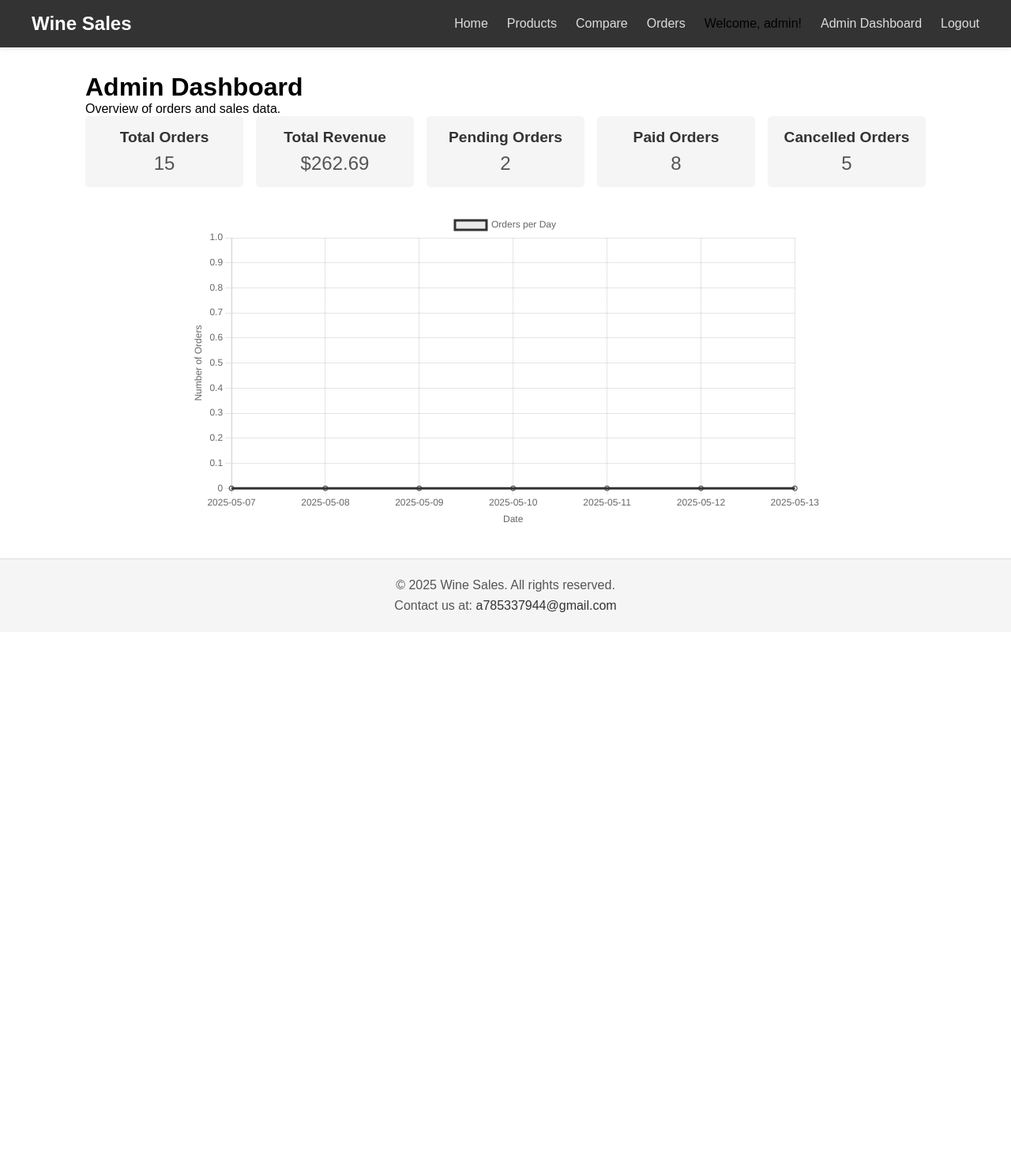
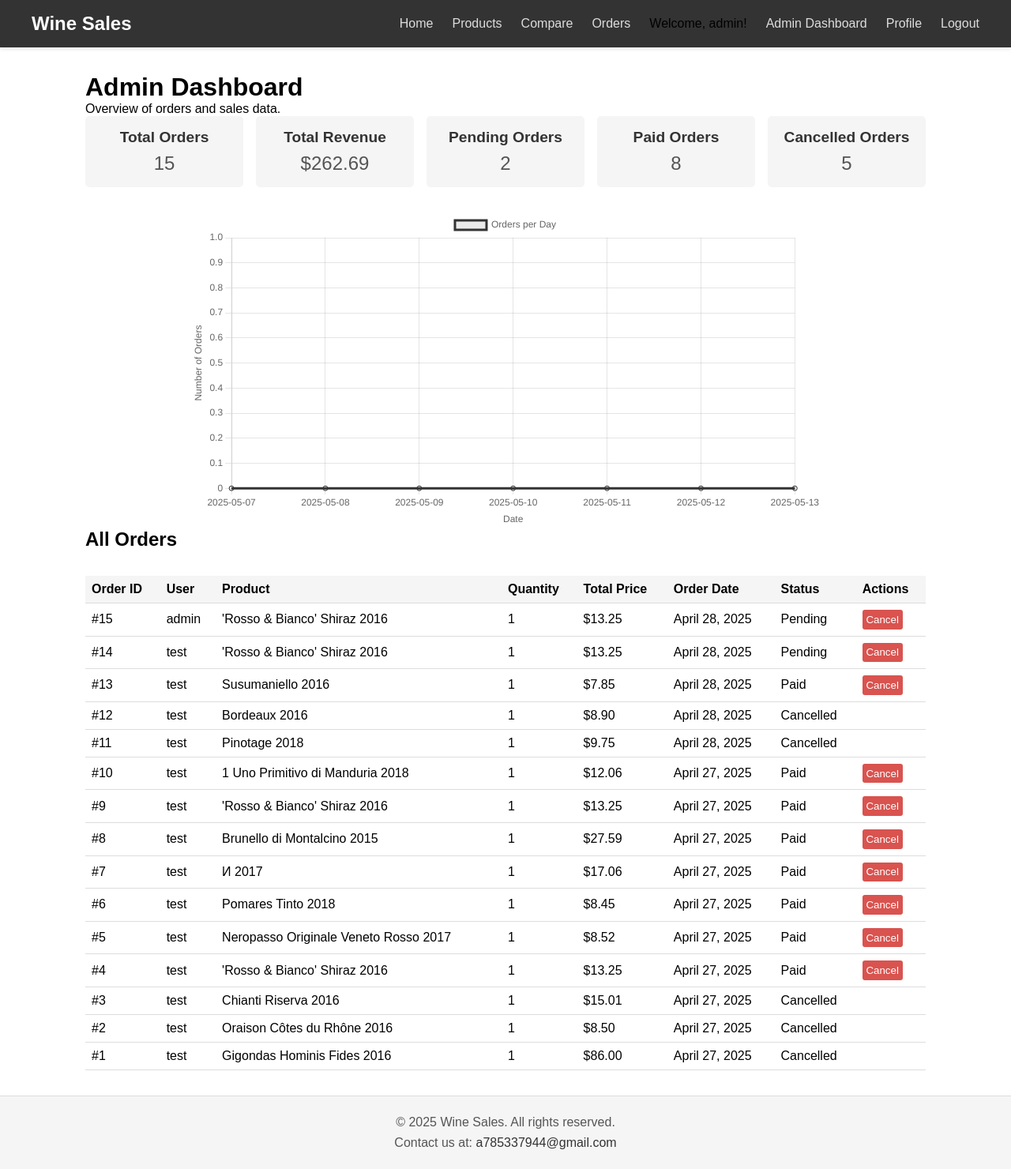
Before and after one commit to CapKnight/Ass3, a Django app: page /orders/admin/dashboard/ in a window 1280 px wide. Shown: the whole page at 79% size. Before the commit the page ends 775 px from the top, so only its background shows below. Run offline with Django 5.2, Linux system fonts and the light colour scheme; a user stored in the database is signed in; data comes from the database, SQL or seed files in the repository; both versions use the stored data as it was after the commit.

Commit message:
new profile page. admin can edit all the orders

```diff
--- a/ecommerce/settings.py
+++ b/ecommerce/settings.py
@@ -24,7 +24,7 @@ BASE_DIR = Path(__file__).resolve().parent.parent
 SECRET_KEY = 'django-insecure-si8ito0a6q0!9s6$88d5)+7^gs)t#*8d(4$j9cl2)neakml(6+'
 
 # SECURITY WARNING: don't run with debug turned on in production!
-DEBUG = False
+DEBUG = True
 
 LOGIN_URL = '/accounts/login/'
 
--- a/orders/templates/admin_dashboard.html
+++ b/orders/templates/admin_dashboard.html
@@ -32,6 +32,30 @@
             max-width: 800px;
             margin: 0 auto;
         }
+        table {
+            width: 100%;
+            border-collapse: collapse;
+            margin-top: 2rem;
+        }
+        th, td {
+            padding: 0.5rem;
+            text-align: left;
+            border-bottom: 1px solid #ddd;
+        }
+        th {
+            background-color: #f5f5f5;
+        }
+        .cancel-btn {
+            padding: 0.3rem;
+            background-color: #d9534f;
+            color: #fff;
+            border: none;
+            border-radius: 3px;
+            cursor: pointer;
+        }
+        .cancel-btn:hover {
+            background-color: #c9302c;
+        }
     </style>
 
     <h1>Admin Dashboard</h1>
@@ -63,6 +87,55 @@
     <div class="chart-container">
         <canvas id="ordersChart"></canvas>
     </div>
+
+    <!-- 所有订单列表 -->
+    <h2>All Orders</h2>
+    {% if messages %}
+        <ul style="color: green;">
+            {% for message in messages %}
+                <li>{{ message }}</li>
+            {% endfor %}
+        </ul>
+    {% endif %}
+    <table>
+        <thead>
+            <tr>
+                <th>Order ID</th>
+                <th>User</th>
+                <th>Product</th>
+                <th>Quantity</th>
+                <th>Total Price</th>
+                <th>Order Date</th>
+                <th>Status</th>
+                <th>Actions</th>
+            </tr>
+        </thead>
+        <tbody>
+            {% for order in orders %}
+                <tr>
+                    <td>#{{ order.id }}</td>
+                    <td>{{ order.user.username }}</td>
+                    <td>{{ order.product.name }}</td>
+                    <td>{{ order.quantity }}</td>
+                    <td>${{ order.total_price }}</td>
+                    <td>{{ order.order_date|date:"F d, Y" }}</td>
+                    <td>{{ order.status }}</td>
+                    <td>
+                        {% if order.status == 'Pending' or order.status == 'Paid' %}
+                            <form method="post" action="{% url 'orders:cancel_order' order.id %}" style="display: inline;">
+                                {% csrf_token %}
+                                <button type="submit" class="cancel-btn">Cancel</button>
+                            </form>
+                        {% endif %}
+                    </td>
+                </tr>
+            {% empty %}
+                <tr>
+                    <td colspan="8" style="text-align: center; padding: 0.5rem;">No orders found.</td>
+                </tr>
+            {% endfor %}
+        </tbody>
+    </table>
 
     <script src="https://cdn.jsdelivr.net/npm/chart.js"></script>
     <script>
--- a/orders/views.py
+++ b/orders/views.py
@@ -65,16 +65,26 @@ def pay_selected_orders(request):
 
 @login_required
 def cancel_order(request, order_id):
-    order = get_object_or_404(Order, id=order_id, user=request.user)
-    if order.status not in ['Pending', 'Paid']:
-        messages.error(request, f"Order #{order.id} cannot be cancelled. Current status: {order.status}.")
-    else:
-        product = order.product
-        product.inventory += order.quantity
-        product.save()
-        order.status = 'Cancelled'
-        order.save()
-        messages.success(request, f"Order #{order.id} has been cancelled successfully!")
+    order = get_object_or_404(Order, id=order_id)
+
+    # 普通用户只能取消自己的订单，管理员可以取消任何订单
+    if not request.user.is_staff and request.user != order.user:
+        messages.error(request, "You do not have permission to cancel this order.")
+        return redirect('orders:order_list')
+
+    if request.method == 'POST':
+        if order.status in ['Pending', 'Paid']:
+            product = order.product
+            product.inventory += order.quantity
+            product.save()
+            order.status = 'Cancelled'
+            order.save()
+            messages.success(request, f"Order #{order.id} has been cancelled successfully.")
+        else:
+            messages.error(request, f"Order #{order.id} cannot be cancelled. Current status: {order.status}.")
+
+    if request.user.is_staff:
+        return redirect('orders:admin_dashboard')
     return redirect('orders:order_list')
 
 @login_required
@@ -97,11 +107,15 @@ def admin_dashboard(request):
     ]
     date_labels = [date.strftime('%Y-%m-%d') for date in date_range]
 
+    # 获取所有订单
+    orders = Order.objects.all().order_by('-order_date')
+
     context = {
         'total_orders': total_orders,
         'total_revenue': total_revenue,
         'status_counts': status_counts,
         'date_labels': json.dumps(date_labels),
         'orders_by_date': json.dumps(orders_by_date),
+        'orders': orders,  # 添加订单列表
     }
     return render(request, 'admin_dashboard.html', context)
--- a/products/templates/product_list.html
+++ b/products/templates/product_list.html
@@ -108,7 +108,6 @@
     <h1>Our Products</h1>
     <p>Explore our curated selection of wines. <a href="{% url 'products:compare_products' %}">Compare Selected Products</a></p>
 
-    <!-- 筛选和搜索表单 -->
     <form method="get" class="filter-search-form">
         <select name="country">
             <option value="">All Countries</option>
@@ -145,7 +144,7 @@
                 <th>Name</th>
                 <th>Country</th>
                 <th>Price</th>
-                <th>Action</th>
+                <th>Quantity</th>
                 <th>Compare</th>
             </tr>
         </thead>
--- a/templates/base.html
+++ b/templates/base.html
@@ -118,6 +118,7 @@
                     {% if user.is_staff %}
                         <a href="{% url 'orders:admin_dashboard' %}">Admin Dashboard</a>
                     {% endif %}
+                    <a href="{% url 'users:profile' %}">Profile</a>
                     <form method="post" action="{% url 'logout' %}" style="display: inline;">
                         {% csrf_token %}
                         <button type="submit" class="logout-button">Logout</button>
--- a/users/urls.py
+++ b/users/urls.py
@@ -7,4 +7,5 @@ urlpatterns = [
     path('login/', views.login_view, name='login'),
     path('register/', views.register_view, name='register'),
     path('logout/', views.logout_view, name='logout'),
+    path('profile/', views.profile, name='profile'),
 ]
```
Also changed, not shown: users/templates/profile.html (+7 -8 lines), users/views.py (+15 -0 lines), README.MD, db.sqlite3.
